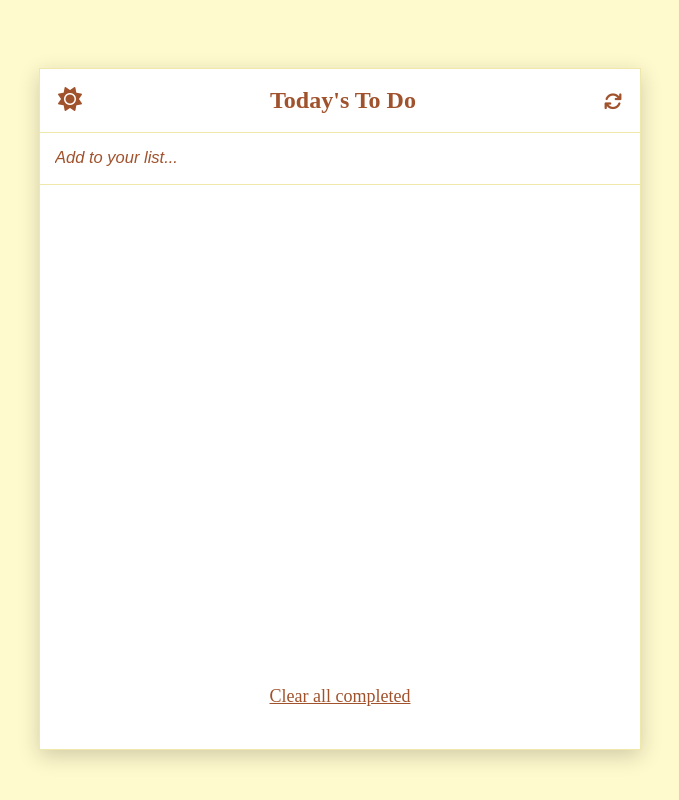
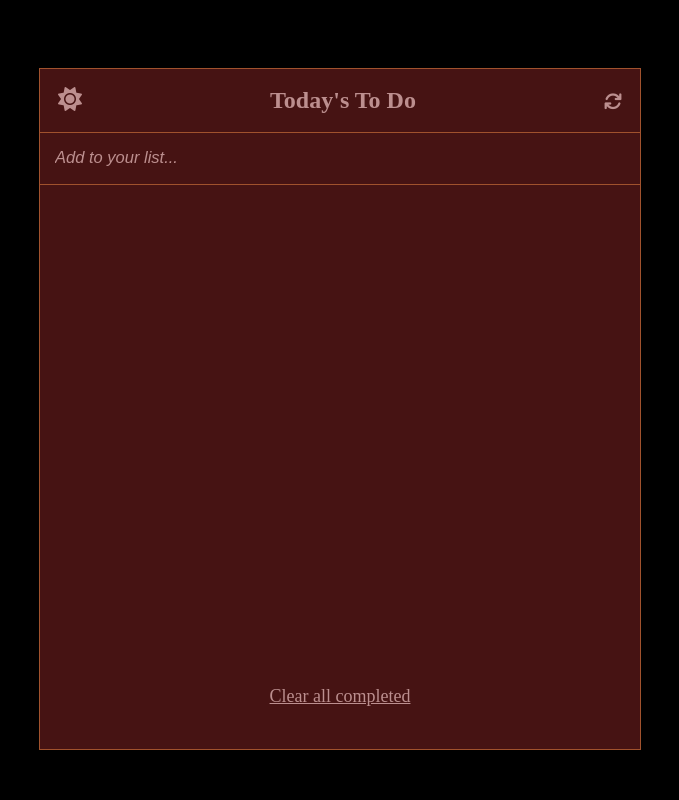
Before and after one commit to Rhaegar121/To-Do-list, a website built with webpack: page src/index.html in a window 1280 px wide. Both pictures are taken after a click on the icon 367 px from the left and 99 px from the top of the page. Shown: the whole page, without its empty margins (300-979 px from the left). Built offline with nearby package versions, Linux system fonts and the light colour scheme.

Commit message:
add dark theme

```diff
--- a/src/style.css
+++ b/src/style.css
@@ -4,6 +4,13 @@
   --body-color: #fffacd;
   --container-color: #fff;
   --click-color: #dc143c;
+}
+
+.dark-theme {
+  --text-color: #BC8F8F;
+  --border-color: #A0522D;
+  --body-color: #000;
+  --container-color: #461313;
 }
 
 ::-webkit-scrollbar {
```
